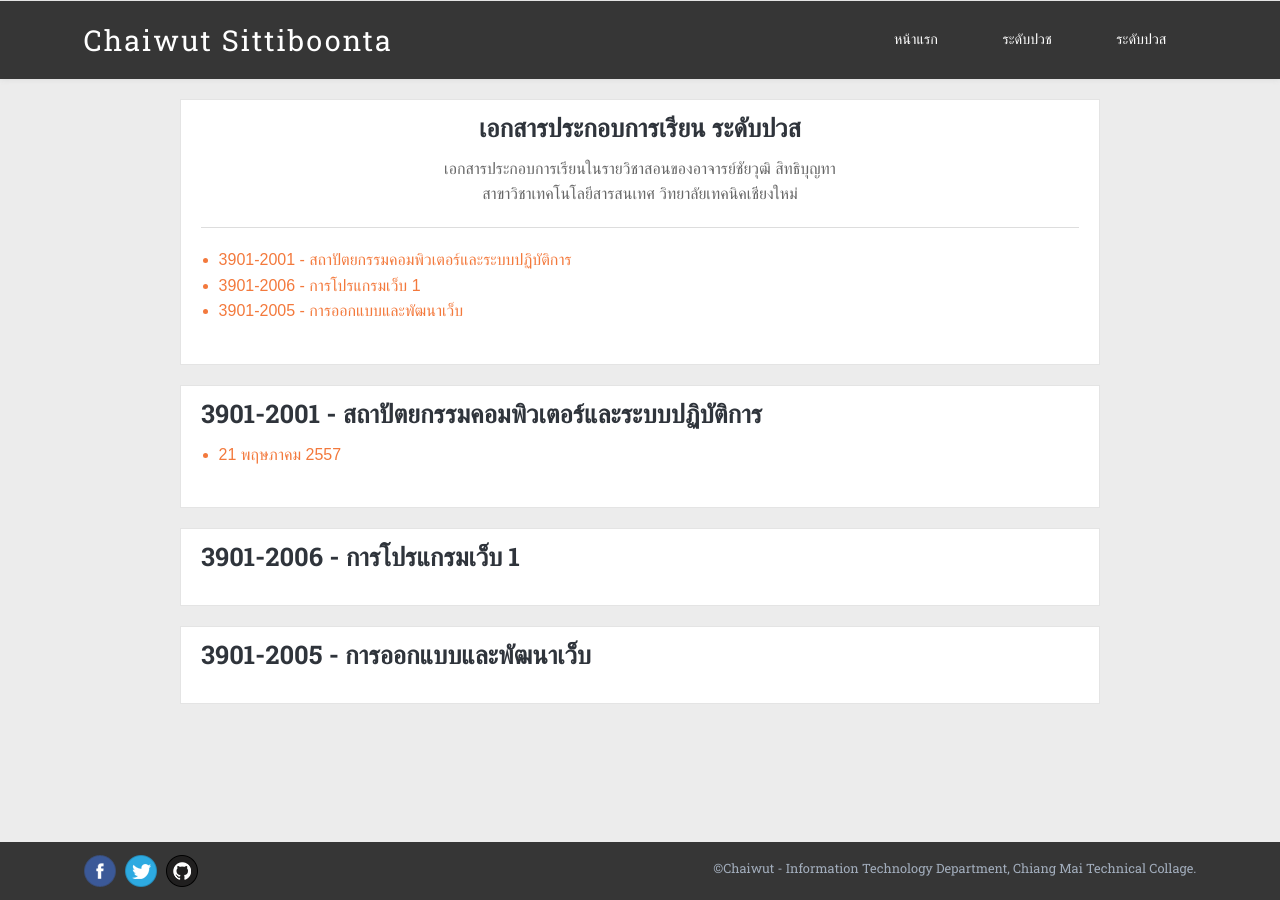
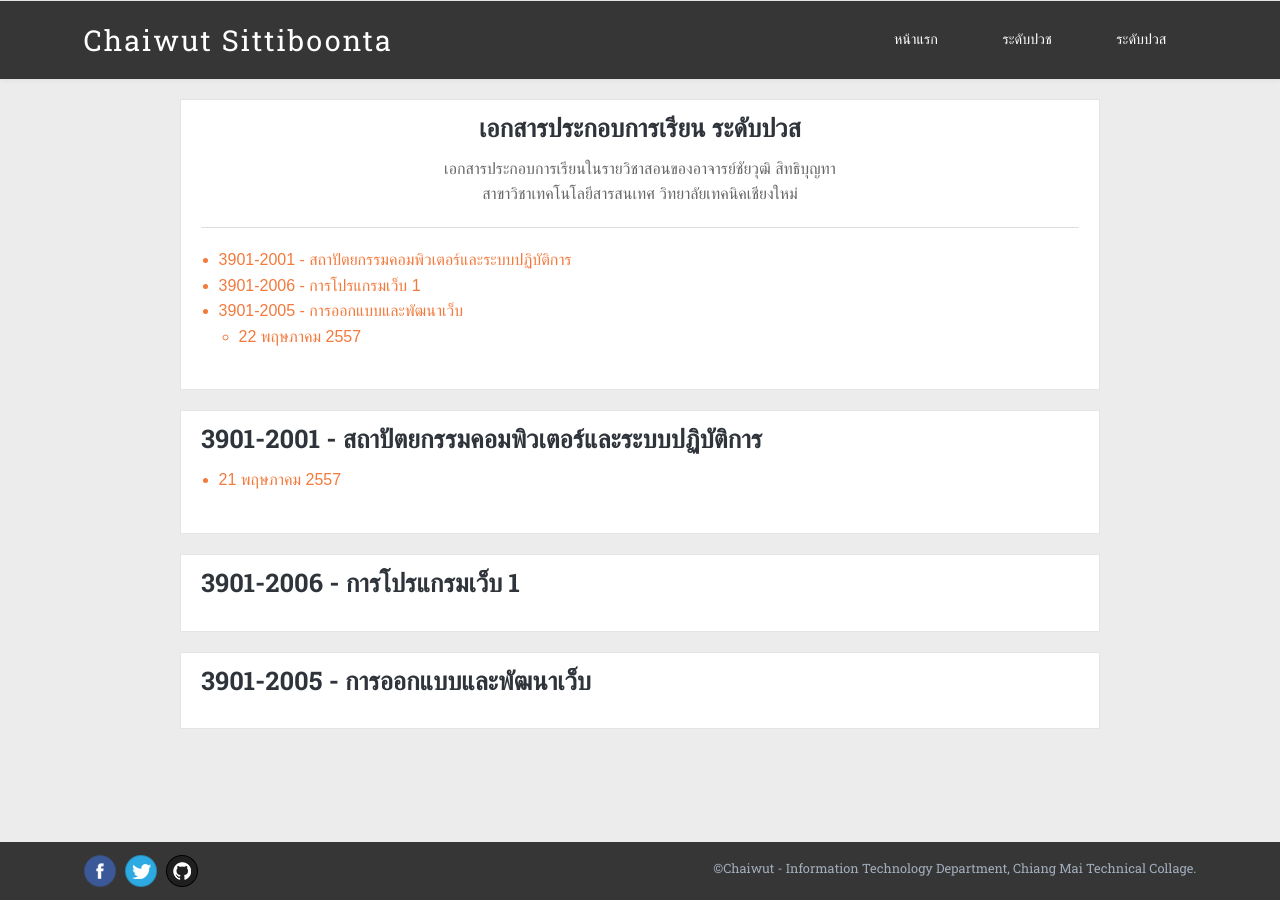
Before and after one commit to ichaiwut/ichaiwut.github.io, a Jekyll site: the page built from slides/high-diploma.html, in a window 1280 px wide. Built offline with Jekyll 4.4.1, drawn with Linux system fonts in a browser that asks for light colours; Markdown is read by kramdown in place of the engine named in the settings.

Commit message:
Add slice for webdesign

```diff
--- a/slides/high-diploma.html
+++ b/slides/high-diploma.html
@@ -25,6 +25,9 @@ pagename: Slide
 
 					<li>
 						<a href="#webdesign">3901-2005 - การออกแบบและพัฒนาเว็บ</a>
+						<ul>
+							<li><a href="https://www.dropbox.com/s/hdi2hn1dh4stosl/3901-2005_22-05-2014.pdf">22 พฤษภาคม 2557</a></li>
+						</ul>
 					</li>
 				</ul>
 			</div>
```
